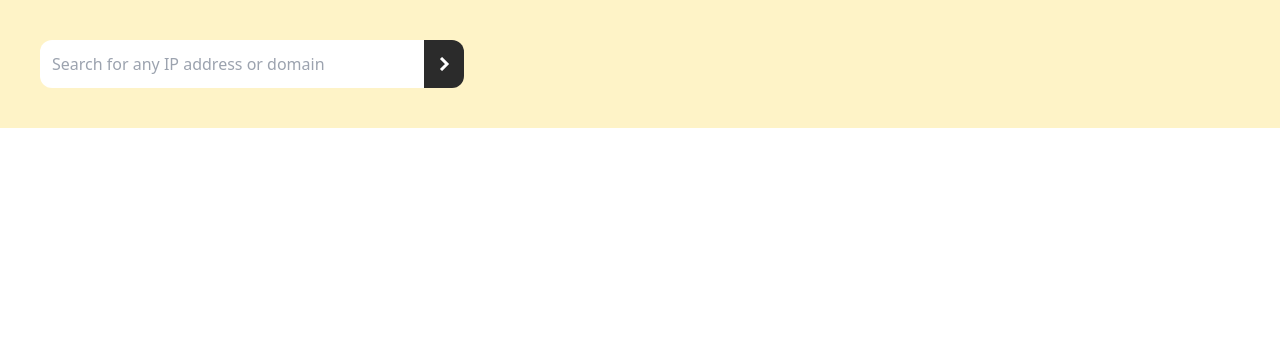
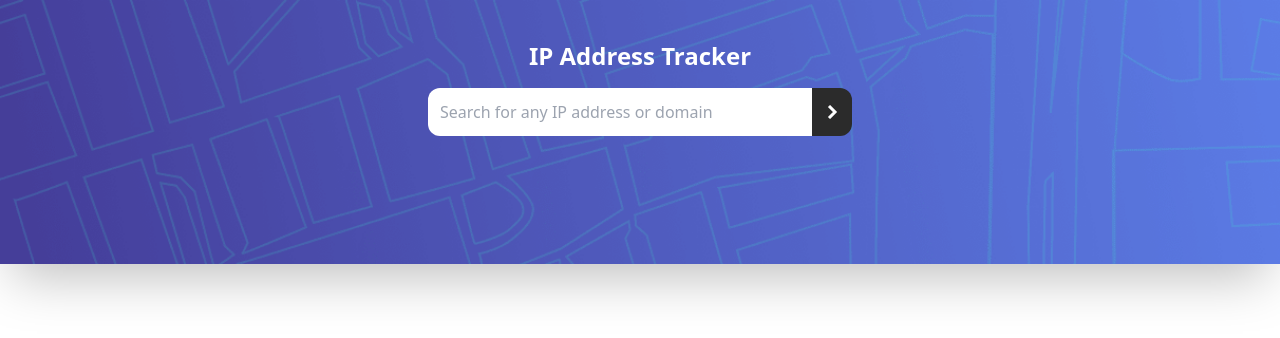
Before and after one commit to kkulek/ip-address-tracker, a React (Create React App) app: page / in a window 1280 px wide. Shown: the top 338 px of the page. Built offline with nearby package versions, Linux system fonts and the light colour scheme.

Commit message:
added styling for the element

```diff
--- a/src/components/SearchBar.tsx
+++ b/src/components/SearchBar.tsx
@@ -12,8 +12,9 @@ export function SearchBar() {
     }
 
     return (
-        <div className="bg-amber-100 p-10 pr-20">
-        <form onSubmit={handleSubmit} className="flex">
+        <div className="bg-pattern p-10 pb-32 bg-no-repeat bg-cover shadow-2xl">
+            <h1 className="mb-4 text-center text-2xl text-white font-bold">IP Address Tracker</h1>
+        <form onSubmit={handleSubmit} className="flex justify-center">
             <input className="p-3 rounded-l-xl w-96 max-w-2/3 h-12"
                 type="text" placeholder="Search for any IP address or domain" value={input} onChange={handleInput}/>
             <button className="bg-dark rounded-r-xl h-12 w-10 shrink-0 bg-arrow bg-no-repeat bg-center"
--- a/tailwind.config.js
+++ b/tailwind.config.js
@@ -10,7 +10,8 @@ module.exports = {
         "dark": "#2b2b2b"
       },
       backgroundImage: {
-        "arrow": "url('./images/icon-arrow.svg')"
+        "arrow": "url('./images/icon-arrow.svg')",
+        "pattern": "url('./images/pattern-bg.png')",
       }
     },
   },
```
